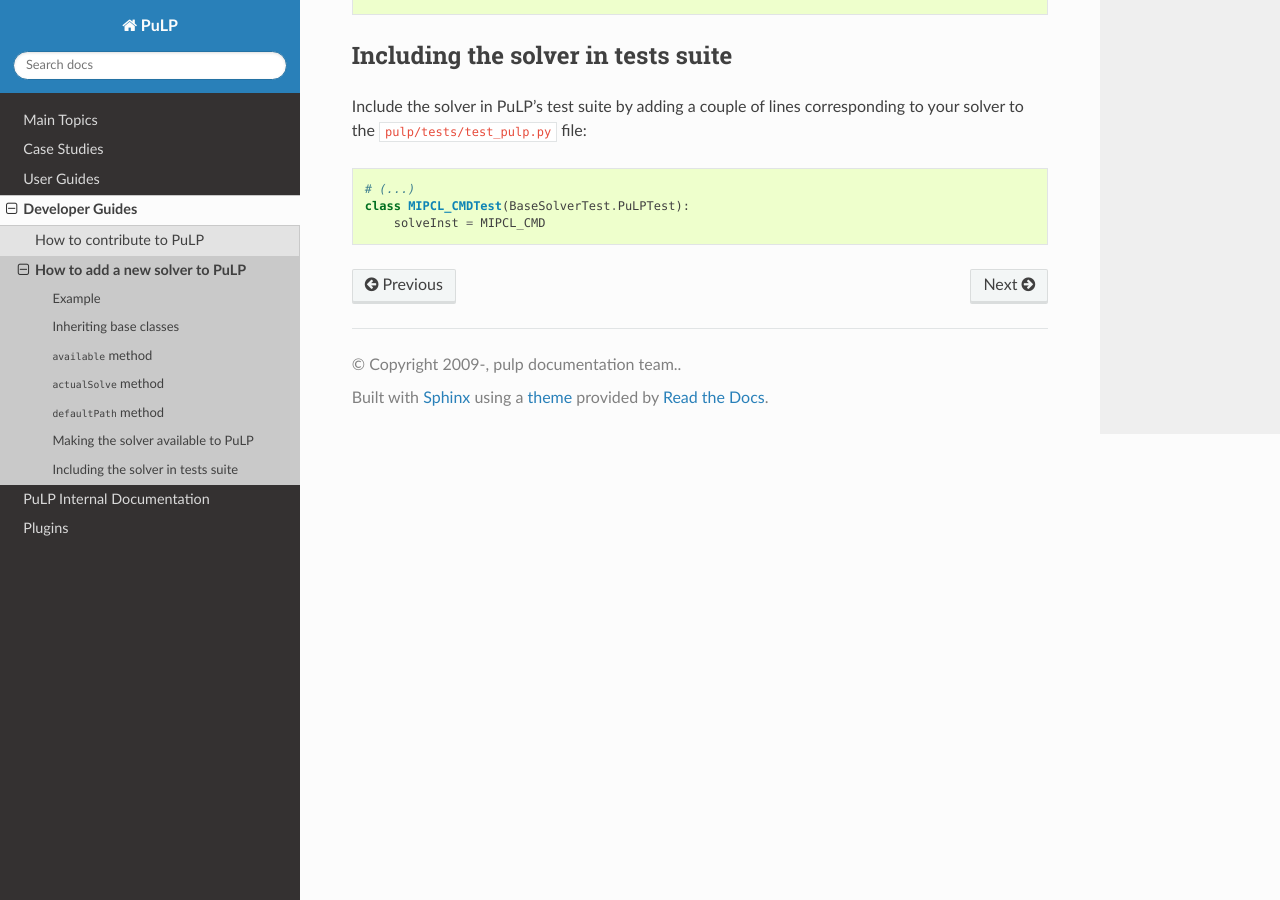
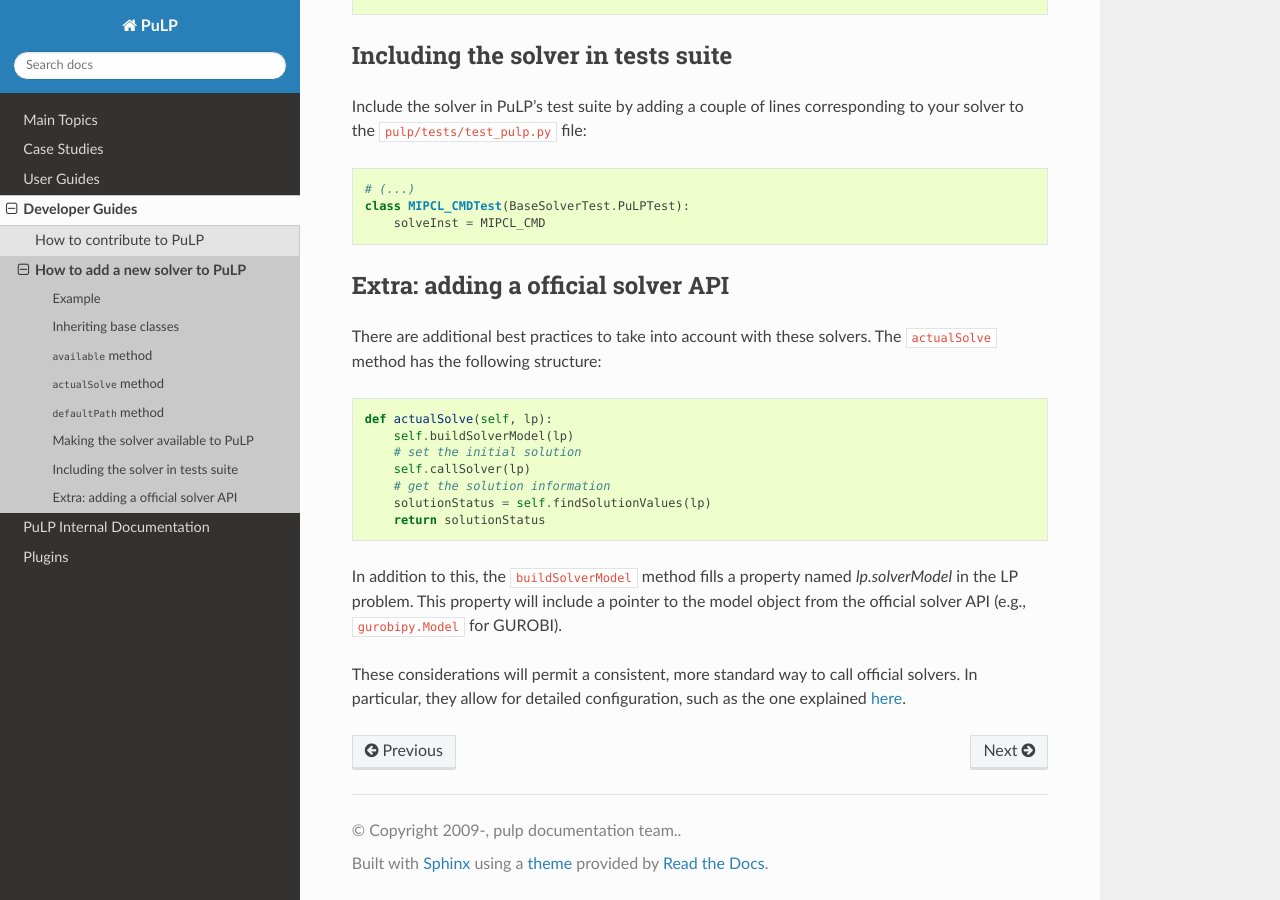
Before and after one commit to coin-or/pulp, a Sphinx documentation site: the page built from doc/source/develop/add_solver.rst, in a window 1280 px wide and 900 px high, scrolled down 3086 px. Built offline with Sphinx 7.4.7 and the Read the Docs theme 2.0.0, drawn with Linux system fonts in a browser that asks for light colours; pages that are not in the unit, such as notebooks, are missing from menus; the version number could not be read and is left out.

Commit message:
first test

```diff
--- a/doc/source/develop/add_solver.rst
+++ b/doc/source/develop/add_solver.rst
@@ -154,3 +154,21 @@ Include the solver in PuLP's test suite by adding a couple of lines correspondin
     # (...)
     class MIPCL_CMDTest(BaseSolverTest.PuLPTest):
         solveInst = MIPCL_CMD
+
+
+Extra: adding a official solver API
+---------------------------------------------
+
+There are additional best practices to take into account with these solvers. The ``actualSolve`` method has the following structure::
+
+    def actualSolve(self, lp):
+        self.buildSolverModel(lp)
+        # set the initial solution
+        self.callSolver(lp)
+        # get the solution information
+        solutionStatus = self.findSolutionValues(lp)
+        return solutionStatus
+
+In addition to this, the ``buildSolverModel`` method fills a property named `lp.solverModel` in the LP problem. This property will include a pointer to the model object from the official solver API (e.g., ``gurobipy.Model`` for GUROBI).
+
+These considerations will permit a consistent, more standard way to call official solvers. In particular, they allow for detailed configuration, such as the one explained :ref:`here <solver-specific-config>`.
--- a/doc/source/guides/how_to_configure_solvers.rst
+++ b/doc/source/guides/how_to_configure_solvers.rst
@@ -218,8 +219,10 @@ Following my installation paths it would be (Linux):
 
 As you can see, it is necessary to have admin rights to install it.
 
+.. _solver-specific-config:
 Using solver-specific functionality
 **********************************************
+
 
 In order to access this functionality, the user needs to use the solver object included inside the PuLP problem. PuLP uses the ``solverModel`` attribute on the problem object. This attribute is created and filled when the method ``buildSolverModel()`` is executed.
 
```
Also changed, not shown: other parts of doc/source/guides/how_to_configure_solvers.rst (+1 -0 lines), 2 other files.
